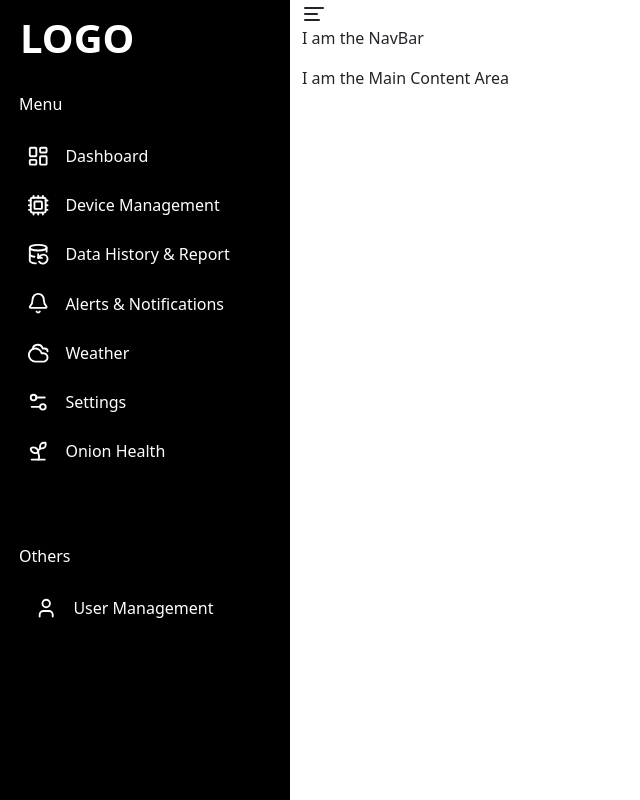
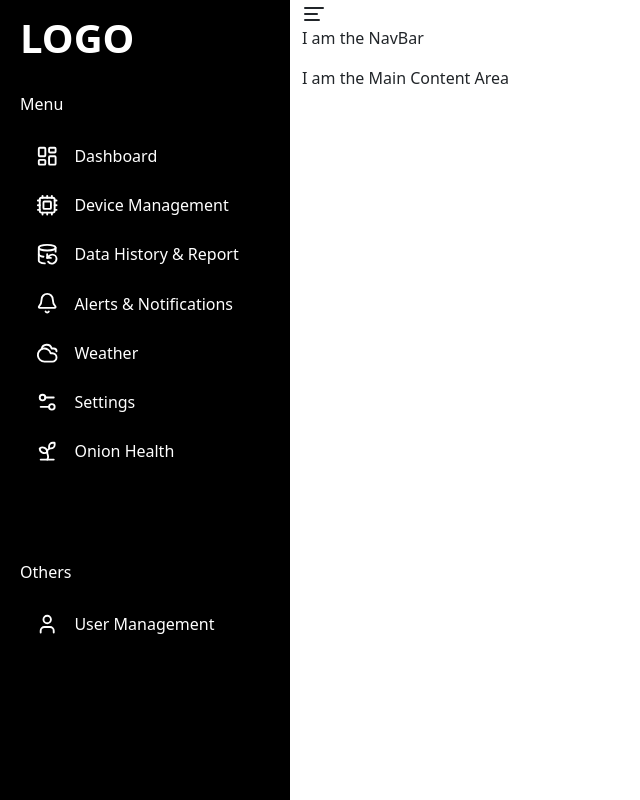
Before and after one commit to Ponkan2077/OnionNet, a React (Create React App) app in the folder frontend/: page / in a window 1280 px wide. Shown: the whole page, without its empty margins (0-640 px from the left). Built offline with nearby package versions, Linux system fonts and the light colour scheme.

Commit message:
Working burger menu for mobile view

```diff
--- a/frontend/src/components/Layout/Layout.jsx
+++ b/frontend/src/components/Layout/Layout.jsx
@@ -1,20 +1,27 @@
-import React from 'react';
+import React, {useState} from 'react';
 import Sidebar from './Sidebar';
 import Navbar from './Navbar';
 import MainContent from './MainContent';
 
 const Layout = ({children}) => {
+
+    const [isOpen, setIsOpen] = useState(false);
+
+    const toggleSidebar = () => setIsOpen(!isOpen)
+
     return (
         <div className="container-fluid">
             <div className="row">
                 <div
-                    className="col-md-3 vh-100 d-none d-md-block bg-black text-white px-1 py-2"
-                    style={{ maxWidth: '290px', minWidth: '180px'}}
+                    className={`col-8 col-md-4 vh-100 d-md-block bg-black text-white px-md-1 py-md-2 ${isOpen ? "d-block" : "d-none"}`}
+                    style={{ maxWidth: '290px'}}
                 >
-                    <Sidebar />
+                    {/* Sidebar for Desktop */}
+                    <Sidebar isOpen={true} toggleSidebar={toggleSidebar}/>
+
                 </div>
-                <div className="col-md-9">
-                    <Navbar />
+                <div className="col-md-8">
+                    <Navbar toggleSidebar={toggleSidebar}/>
                     <MainContent />
                 </div>
             </div>
--- a/frontend/src/components/Layout/Navbar.jsx
+++ b/frontend/src/components/Layout/Navbar.jsx
@@ -2,10 +2,10 @@ import React from 'react';
 import { AlignLeft } from 'lucide-react';
 
 
-const Navbar = () => {
+const Navbar = ({toggleSidebar}) => {
     return (
         <>
-            <AlignLeft className="inline-block w-4 h-4 mr-2" />
+            <AlignLeft className="inline-block w-4 h-4 mr-2" onClick={toggleSidebar}/>
             <p>I am the NavBar</p>
         </>
     );
--- a/frontend/src/components/Layout/Sidebar.css
+++ b/frontend/src/components/Layout/Sidebar.css
@@ -4,13 +4,10 @@
   display: flex;
   flex-direction: column;
   gap: 20px;
-  margin-left: 15px;
 }
 
 .sidebar ul {
   list-style: none; /* remove bullets */
-  padding-left: 0;  /* remove left indent from ul */
-  margin: 0;
   display: flex; /* use flexbox for layout */
   flex-direction: column; /* stack items vertically */
   gap: 20px; /* space between items */
@@ -28,19 +25,22 @@
   color: white; /* make Lucide icons white */
 }
 
-@media (max-width: 1110px) {
-  .sidebar a {
-    font-size: 0.9rem !important;
+@media (max-width: 900px) {
+  .sidbar a {
+    font-size: 0.68rem !important;
   }
 }
 
 @media (max-width: 767px) {
 
   .sidebar ul {
-    gap:10px;
+    gap:15px;
   }
+}
+
+@medi (max-width: 362px) {
 
   .sidebar a {
-    font-size: 0.6rem !important;
+    font-size: 0.4rem !important;
   }
 }
--- a/frontend/src/components/Layout/Sidebar.jsx
+++ b/frontend/src/components/Layout/Sidebar.jsx
@@ -10,44 +10,49 @@ import { Cloudy } from 'lucide-react';
 import { Settings2 } from 'lucide-react';
 import { Sprout } from 'lucide-react';
 import { User } from 'lucide-react';
+import { X } from 'lucide-react';
 
 
-const Sidebar = () => {
+const Sidebar = ({toggleSidebar}) => {
+
     return (
         <>
-            <span className="fw-bold fs-1 ms-3" > LOGO </span>
-            <nav className="sidebar">
+            <div className='position-relative'>
+                <span className="fw-bold fs-1 ms-md-3 ms-1" > LOGO </span>
+                < X className="position-absolute top-0 end-0 ms-md-3 ms-1 mt-2 d-md-none " onClick={toggleSidebar} />
+                <nav className="sidebar ms-md-3 ms-1">
                     <span className='mt-4'>Menu</span>
-                <ul className='ms- p-2'>
+                    <ul className='ms-md-2 p-md-2 ms-1 p-1'>
                         <li>
-                        <NavLink to="/Dashboard"className='fs-6'><LayoutDashboard className="inline-block align-text-bottom me-2" style={{ width: "1.4em", height: "1.4em" }}  /> Dashboard </NavLink>
+                            <NavLink to="/Dashboard"className='fs-6'><LayoutDashboard className="inline-block align-text-bottom me-md-2 me-1" style={{ width: "1.4em", height: "1.4em" }}  /> Dashboard </NavLink>
                         </li>
                         <li>
-                        <NavLink to="/Device_Management" className='fs-6' ><Cpu className="inline-block align-text-bottom me-2" style={{ width: "1.4em", height: "1.4em" }} /> Device Management</NavLink>
+                            <NavLink to="/Device_Management" className='fs-6' ><Cpu className="inline-block align-text-bottom me-md-2 me-1" style={{ width: "1.4em", height: "1.4em" }} /> Device Management</NavLink>
                         </li>
                         <li>
-                        <NavLink to="/DataHistory_And_Report" className='fs-6'><DatabaseBackup className="inline-block align-text-bottom me-2" style={{ width: "1.4em", height: "1.4em" }}  />Data History & Report</NavLink>
+                            <NavLink to="/DataHistory_And_Report" className='fs-6'><DatabaseBackup className="inline-block align-text-bottom me-md-2 me-1" style={{ width: "1.4em", height: "1.4em" }}  />Data History & Report</NavLink>
                         </li>
                         <li>
-                        <NavLink to="/Alerts_And_Notifications" className='fs-6'><Bell className="inline-block align-text-bottom me-2" style={{ width: "1.4em", height: "1.4em" }}  />Alerts & Notifications</NavLink>
+                            <NavLink to="/Alerts_And_Notifications" className='fs-6'><Bell className="inline-block align-text-bottom me-md-2 me-1" style={{ width: "1.4em", height: "1.4em" }}  />Alerts & Notifications</NavLink>
                         </li>
                         <li>
-                        <NavLink to="/Weather" className='fs-6' ><Cloudy className="inline-block align-text-bottom me-2" style={{ width: "1.4em", height: "1.4em" }}  />Weather</NavLink>
+                            <NavLink to="/Weather" className='fs-6' ><Cloudy className="inline-block align-text-bottom me-md-2 me-1" style={{ width: "1.4em", height: "1.4em" }}  />Weather</NavLink>
                         </li>
                         <li>
-                        <NavLink to="/Settings"className='fs-6' ><Settings2 className="inline-block align-text-bottom me-2" style={{ width: "1.4em", height: "1.4em" }}  />Settings</NavLink>
+                            <NavLink to="/Settings"className='fs-6' ><Settings2 className="inline-block align-text-bottom me-md-2 me-1" style={{ width: "1.4em", height: "1.4em" }}  />Settings</NavLink>
                         </li>
                         <li>
-                        <NavLink to="/OnionHealth" className='fs-6'><Sprout className="inline-block align-text-bottom me-2" style={{ width: "1.4em", height: "1.4em" }}  />Onion Health</NavLink>
+                            <NavLink to="/OnionHealth" className='fs-6'><Sprout className="inline-block align-text-bottom me-md-2 me-1" style={{ width: "1.4em", height: "1.4em" }}  />Onion Health</NavLink>
                         </li>
                     </ul>
                     <span className='mt-5'>Others</span>
-                <ul className='ms-2 p-2'>
+                    <ul className='ms-md-2 p-md-2 ms-1 p-1'>
                         <li>
-                        <NavLink to="/UserManagement" className='fs-6' ><User className="inline-block align-text-bottom me-2" style={{ width: "1.4em", height: "1.4em" }}  />User Management </NavLink>
+                            <NavLink to="/UserManagement" className='fs-6' ><User className="inline-block align-text-bottom me-md-2 me-1" style={{ width: "1.4em", height: "1.4em" }}  />User Management </NavLink>
                         </li>
                     </ul>
                 </nav>
+            </div>
         </>
     );
 }
```
Lines whose indentation alone changed are shown as unchanged.
